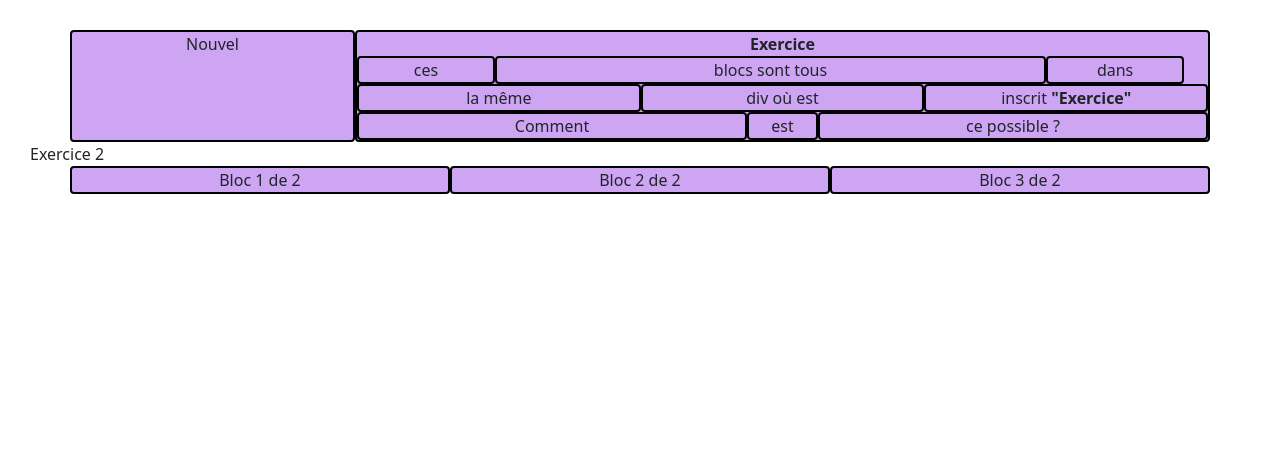
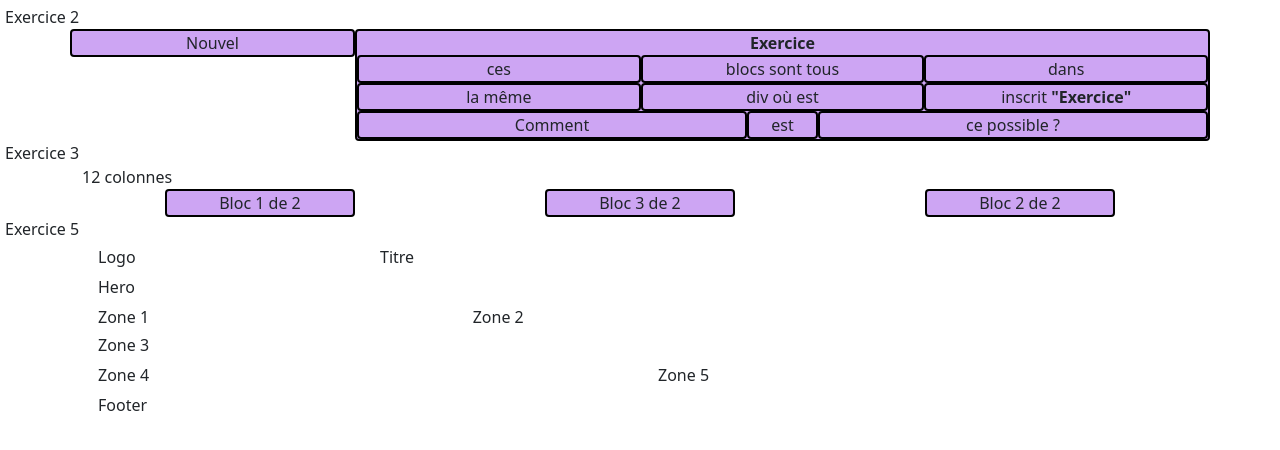
Before and after one commit to MarcHoutreille/Bootstrap, a plain HTML site: page index.html in a window 1280 px wide. Drawn offline with nearby package versions, Linux system fonts and the light colour scheme.

Commit message:
ex5 not really good

```diff
--- a/index.html
+++ b/index.html
@@ -7,14 +7,16 @@
     <title>First bootstrap ex</title>
     <style>
         body {
-            margin:30px;
+            margin:5px;
         }
 
         .my-container {
             border-radius: 4px;
         }
-        .my-container-2 {
 
+
+        .my-container-3 *{
+            margin:2px;
         }
         .my-row {
 
@@ -23,35 +25,56 @@
         }
 
         .my-col {
+
             background-color:#CDA5F3;
             border-radius: 4px;
             border: 2px solid rgb(0, 0, 0);
+            text-align:center
         }
-        .my-col {text-align:center};
+        /* EX 5
+
+        .my-container-2 {
+            text-align:center;
+
+            background-color: #CDA5F3;
+            border:2px solid rgb(0, 0, 0);
+        }
+
+        .my-col-2 {
+
+            padding:0px;
+            background-color: #D8D8D8;
+            border:1px black solid;
+            text-align: center;
+            padding:12px;
+        }
+        */
 
     </style>
 </head>
 <body>
+    Exercice 2
     <section class="container my-container">
-        <div class="row my-row">
-            <div class="col-3  my-col">
+        <div class="row justify-content-start my-row">
+            <div class="col-3 align-self-start my-col">
                 Nouvel
             </div>
+
            <div class="col-9 exo my-col">
                 <strong>Exercice</strong>
+                <!--Nested Element-->
                 <div class="row my-row">
-                    <div class="row justify-content-end my-row">
-                        <div class="col-2 my-col">
+                    <div class="col-4 my-col">
                         ces
                     </div>
-                        <div class="col  my-col">
+                    <div class="col-4  my-col">
                         blocs sont tous
                     </div>
-                        <div class="col-2 my-col">
+                    <div class="col-4 my-col">
                         dans
                     </div>
                 </div>
-                </div>
+
                 <div class="row my-row">
                         <div class="col my-col">
                             la même
@@ -74,23 +97,45 @@
                         ce possible ?
                     </div>
                 </div>
-
-
            </div>
 
 
     </section>
-Exercice 2
+Exercice 3
 
-    <div class="container">
+    <section class="my-container-2 container">
+        12 colonnes
+        <div class="row justify-content-around">
+            <div class="col-2 my-col">Bloc 1 de 2</div>
+            <div class="col-2 my-col order-1">Bloc 2 de 2</div>
+            <div class="col-2 my-col ">Bloc 3 de 2</div>
+        </div>
+    </section>
+
+Exercice 5
+
+    <section class="container my-container-3">
         <div class="row">
+            <div class="col-4 col-md-3 my-col-2">Logo</div>
+            <div class="col col-md my-col-2">Titre</div>
+        </div>
+        <div class="row">
+            <div class="col col-md my-col-2">Hero</div>
+        </div>
+        <div class="row">
+            <div class="col-auto col-md-4 my-col-2">Zone 1</div>
+            <div class="col-auto col-md-4 my-col-2">Zone 2</div>
+                <div class="col-auto col-md-4 my-col-2 ">Zone 3</div>
 
         </div>
         <div class="row">
-            <div class="col my-col">Bloc 1 de 2</div>
-            <div class="col my-col">Bloc 2 de 2</div>
-            <div class="col my-col">Bloc 3 de 2</div>
+            <div class="col-8 col-md-6 my-col-2">Zone 4</div>
+            <div class="col col-md my-col-2">Zone 5</div>
         </div>
+        <div class="row">
+            <div class="col col-md my-col-2">Footer</div>
         </div>
+
+    </section>
 </body>
 </html>
```
Lines whose indentation alone changed are shown as unchanged.
